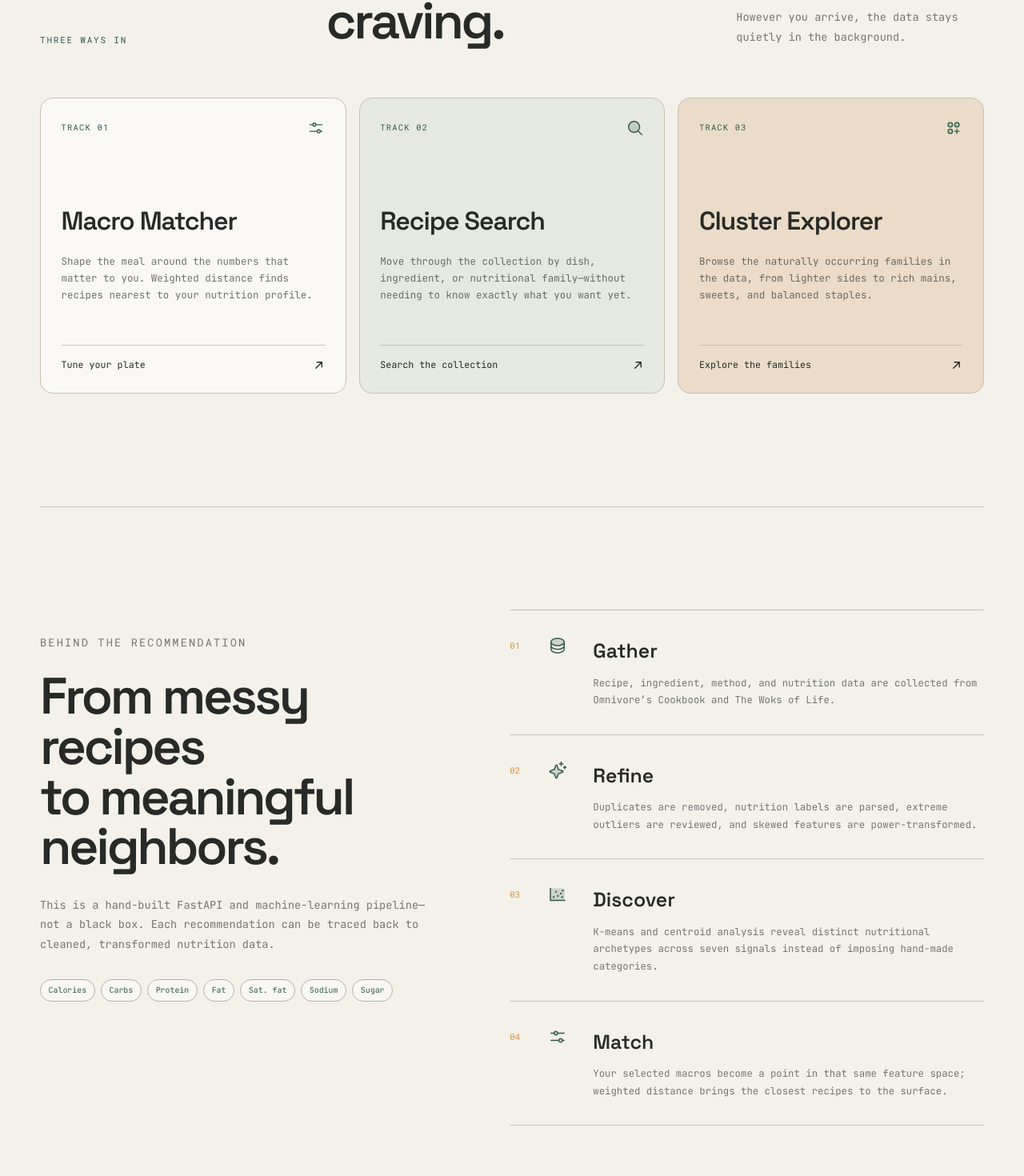
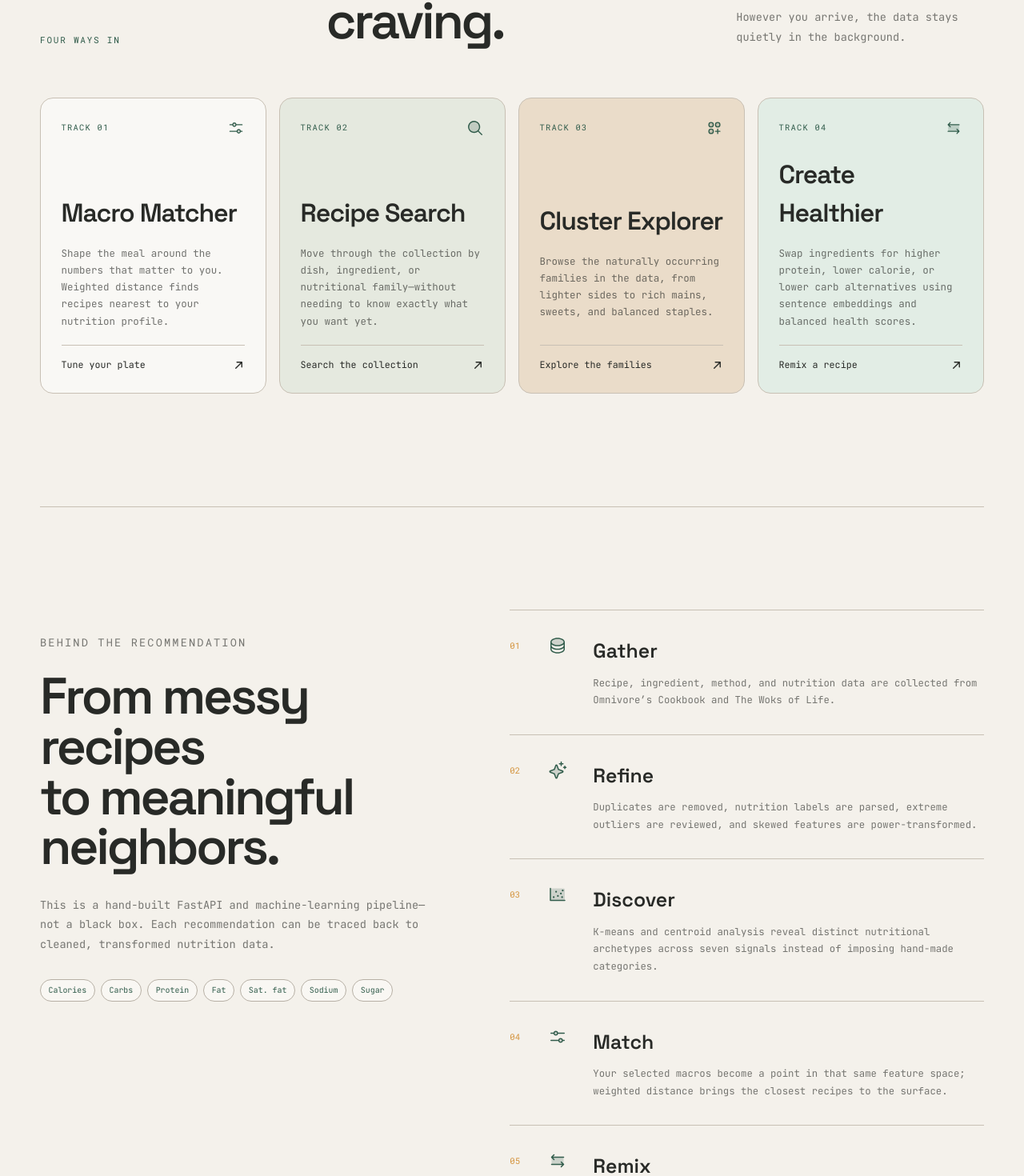
Before and after one commit to warrensuca/jian, a Next.js app in the folder nextjs/: page / in a window 1280 px wide. Shown: the part 1145-2615 px from the top of the page at 80% size. Built offline with nearby package versions, Linux system fonts and the light colour scheme; no server answers.

Commit message:
add text for hss

```diff
--- a/nextjs/src/app/page.module.css
+++ b/nextjs/src/app/page.module.css
@@ -87,10 +87,11 @@
 .sectionHeading { display: grid; grid-template-columns: 1fr 1.5fr 1fr; gap: 3rem; align-items: end; }
 .sectionHeading > p:last-child, .methodIntro > p { color: rgba(40,42,39,.62); font-size: .85rem; line-height: 1.8; }
 .sectionTitle { font-size: clamp(2.8rem, 5vw, 5.4rem); line-height: .98; letter-spacing: -.05em; font-weight: 550; }
-.featureGrid { display: grid; grid-template-columns: repeat(3, 1fr); gap: 1rem; margin-top: 4rem; }
+.featureGrid { display: grid; grid-template-columns: repeat(4, 1fr); gap: 1rem; margin-top: 4rem; }
 .featureCard { min-height: 370px; padding: 1.6rem; display: flex; flex-direction: column; border: 1px solid #c8c0b4; border-radius: 1rem; background: rgba(255,255,255,.5); transition: transform .3s ease, background .3s ease, box-shadow .3s ease; }
 .featureCard:nth-child(2) { background: #e5e9df; }
 .featureCard:nth-child(3) { background: #eadcc9; }
+.featureCard:nth-child(4) { background: #e2ede5; }
 .featureCard:hover { transform: translateY(-8px); background: #fff; box-shadow: 0 22px 55px rgba(58,48,36,.09); }
 .cardTopline { display: flex; justify-content: space-between; align-items: center; color: var(--forest); }
 .cardTopline span { font-size: .65rem; letter-spacing: .12em; }
@@ -132,6 +133,10 @@
 .page [data-scroll-reveal] { opacity: 0; }
 @keyframes slowSpin { to { transform: rotate(360deg); } }
 
+@media (max-width: 1080px) {
+  .featureGrid { grid-template-columns: repeat(2, 1fr); }
+}
+
 @media (max-width: 900px) {
   .heroGrid { grid-template-columns: 1fr; padding-top: 5rem; }
   .recordStage { min-height: 330px; }
--- a/nextjs/src/app/page.tsx
+++ b/nextjs/src/app/page.tsx
@@ -9,6 +9,7 @@ import {
   MagnifyingGlass,
   SlidersHorizontal,
   Sparkle,
+  ArrowsLeftRight,
 } from "@phosphor-icons/react";
 import { animate, createScope, stagger } from "animejs";
 import Link from "next/link";
@@ -52,6 +53,15 @@ const features = [
     cta: "Explore the families",
     icon: CirclesThreePlus,
   },
+  {
+    number: "04",
+    title: "Create Healthier",
+    description:
+      "Swap ingredients for higher protein, lower calorie, or lower carb alternatives using sentence embeddings and balanced health scores.",
+    href: "/recipe-search",
+    cta: "Remix a recipe",
+    icon: ArrowsLeftRight,
+  },
 ];
 
 const methodology = [
@@ -78,6 +88,12 @@ const methodology = [
     title: "Match",
     body: "Your selected macros become a point in that same feature space; weighted distance brings the closest recipes to the surface.",
     icon: SlidersHorizontal,
+  },
+  {
+    number: "05",
+    title: "Remix",
+    body: "A Health-Similarity Score combines semantic ingredient vectors with nutritional goals to suggest realistic, healthy culinary substitutions.",
+    icon: ArrowsLeftRight,
   },
 ];
 
@@ -238,7 +254,7 @@ export default function Home() {
 
       <section id="features" className={styles.featureSection}>
         <div data-scroll-reveal className={styles.sectionHeading}>
-          <p className={`${styles.eyebrow} ${roboto_mono.className}`}>THREE WAYS IN</p>
+          <p className={`${styles.eyebrow} ${roboto_mono.className}`}>FOUR WAYS IN</p>
           <h2 className={`${space_grotesk.className} ${styles.sectionTitle}`}>
             Start with a number.<br />Start with a craving.
           </h2>
```
